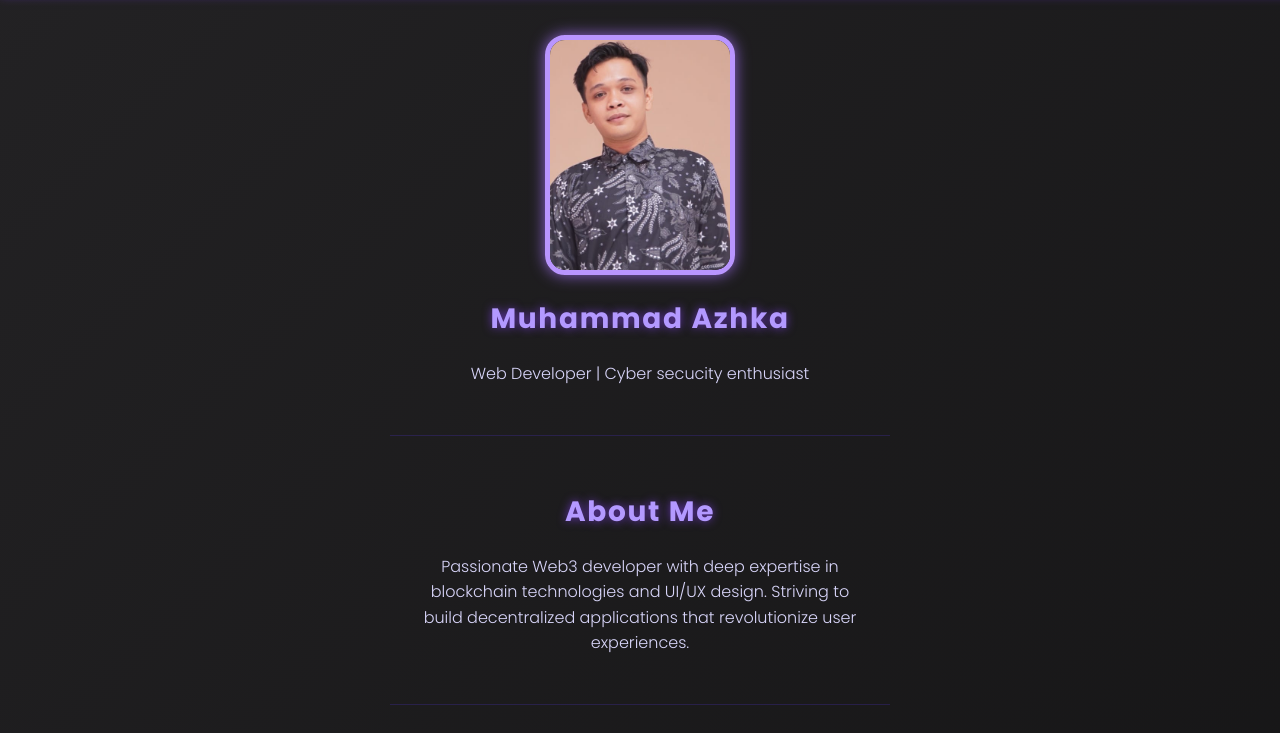
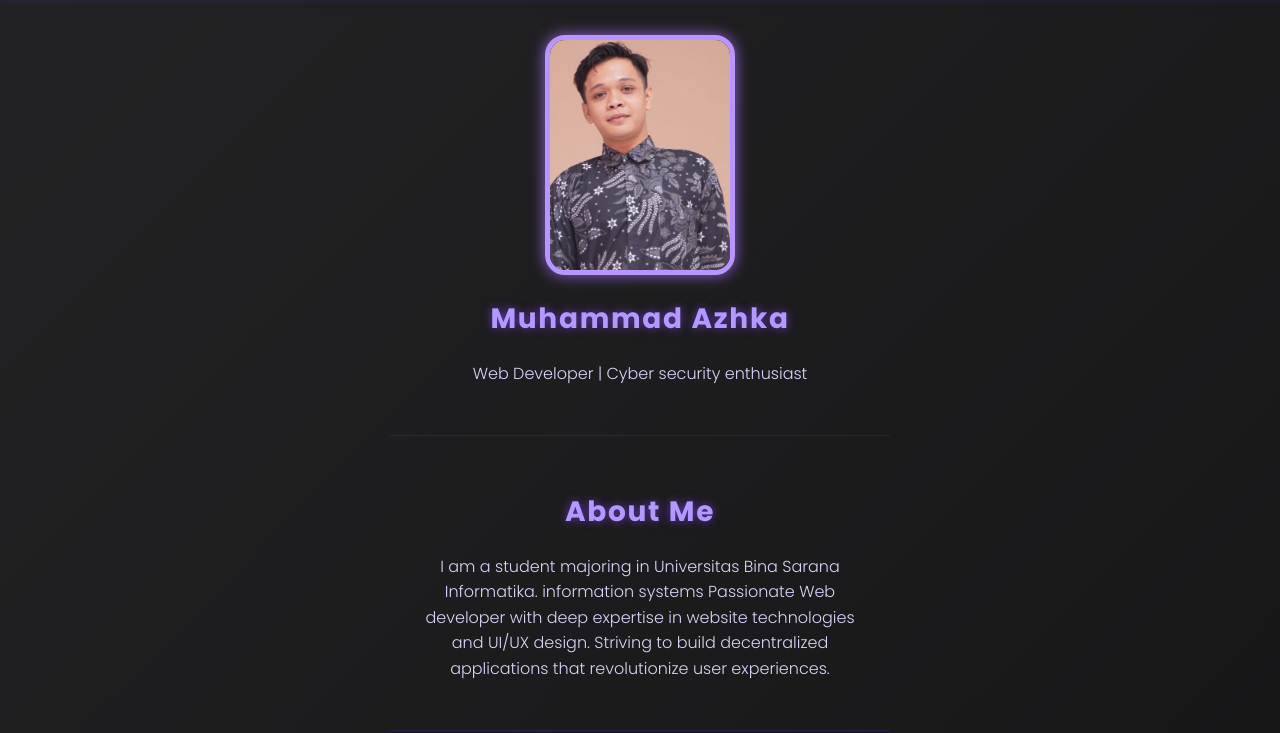
Before and after one commit to azska121/portofolio, a plain HTML site: page index.html in a window 1280 px wide. Shown: the part 67-800 px from the top of the page. Drawn offline with Linux system fonts and the light colour scheme.

Commit message:
Update index.html

```diff
--- a/index.html
+++ b/index.html
@@ -237,13 +237,13 @@
     </label>
     <input type="file" id="profilePicUpload" accept="image/*" />
     <h2 class="section-title">Muhammad Azhka</h2>
-    <p class="about-text">Web Developer | Cyber secucity enthusiast</p>
+    <p class="about-text">Web Developer | Cyber security enthusiast</p>
   </section>
 
   <section id="about">
     <h2 class="section-title">About Me</h2>
     <p class="about-text">
-      Passionate Web3 developer with deep expertise in blockchain technologies and UI/UX design. Striving to build decentralized applications that revolutionize user experiences.
+      I am a student majoring in Universitas Bina Sarana Informatika. information systems Passionate Web developer with deep expertise in website technologies and UI/UX design. Striving to build decentralized applications that revolutionize user experiences.
     </p>
   </section>
     <section id="education">
```
